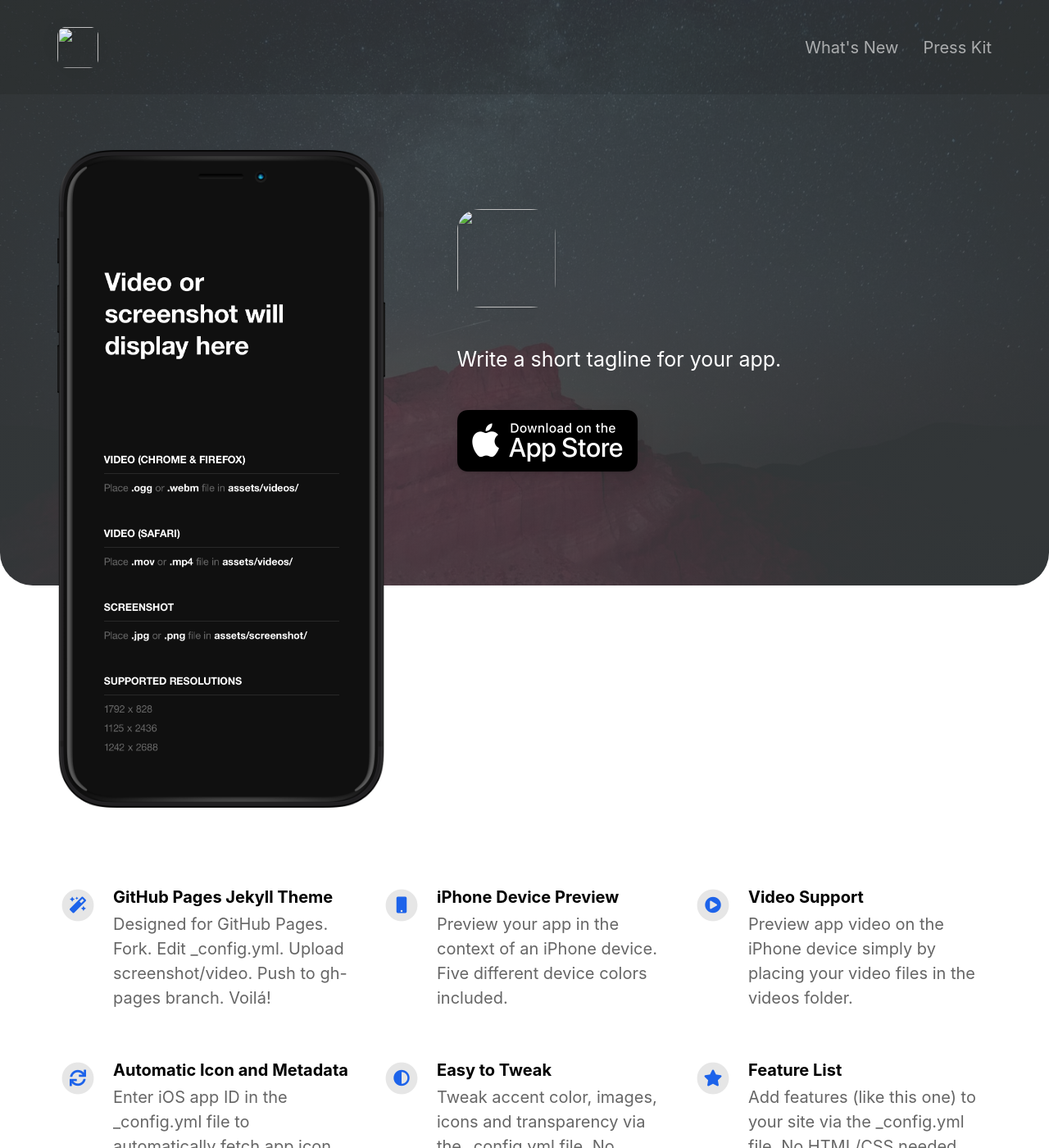
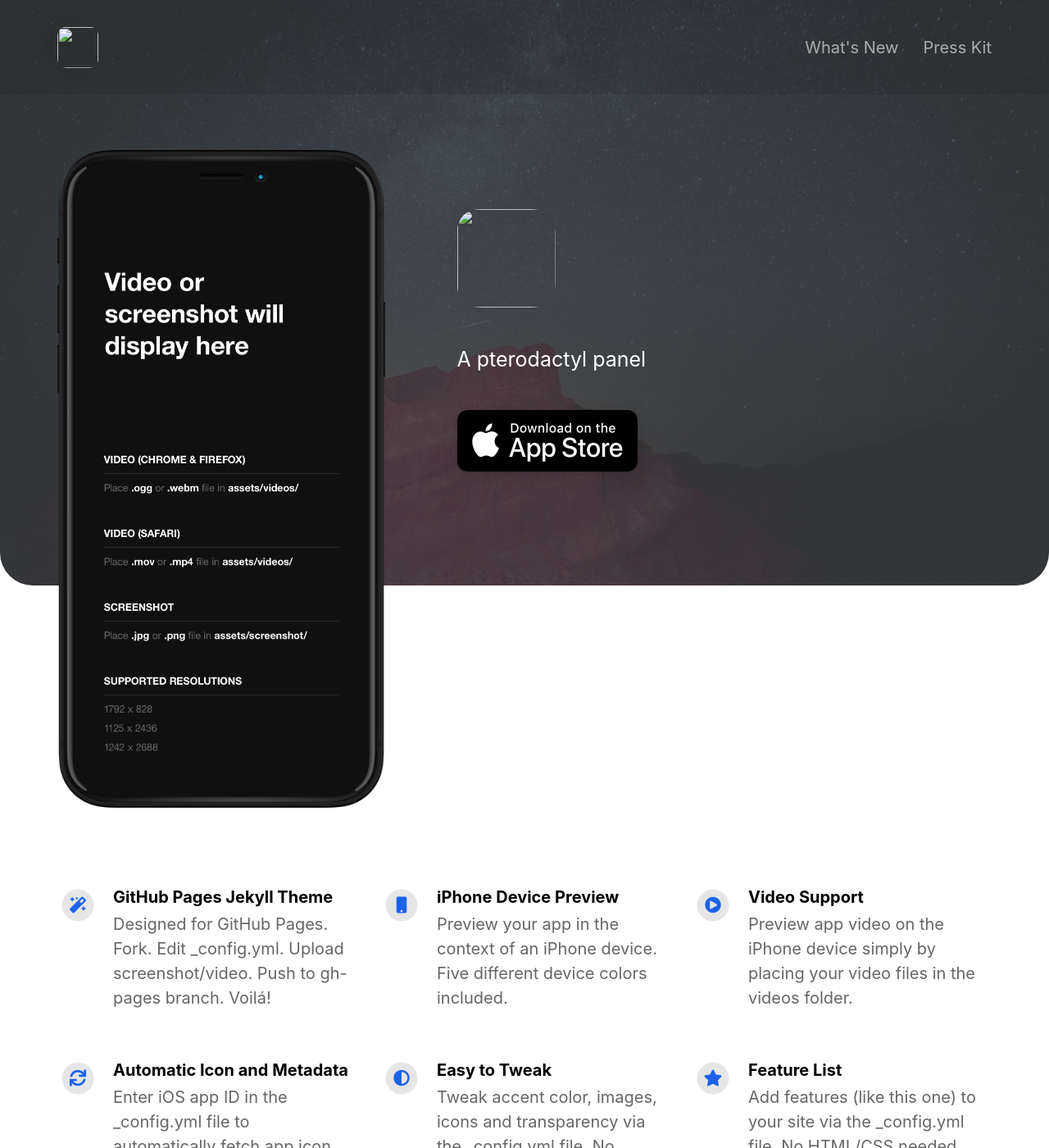
Before and after one commit to tgb20/dimoweb, a Jekyll site: the page built from index.html, in a window 1280 px wide and 1400 px high. Shown: the whole window at 82% size. Built offline with Jekyll 4.4.1, drawn with Linux system fonts in a browser that asks for light colours; nearby versions of some CDN libraries; some of the changed text lies outside the part shown.

Commit message:
Update _config.yml

```diff
--- a/_config.yml
+++ b/_config.yml
@@ -1,34 +1,34 @@
 #page title
-page_title                                :                                           # Automatically populates with app name if not set and if iOS app ID is set. Otherwise enter manually.
+page_title                                : Dimo                                           # Automatically populates with app name if not set and if iOS app ID is set. Otherwise enter manually.
 
 # App Info
 ios_app_id                                : 1572206108                                # Required. Enter iOS app ID to automatically populate name, price and icons (e.g. 718043190).
 ios_app_country                           : us                                        # Required outside USA. Enter 2 letter country code as in https://en.wikipedia.org/wiki/ISO_3166-1_alpha-2
 
-appstore_link                             :                                           # Automatically populates if not set and if iOS app ID is set. Otherwise enter manually.
+appstore_link                             : https://testflight.apple.com/join/ICRyMFP1                                          # Automatically populates if not set and if iOS app ID is set. Otherwise enter manually.
 playstore_link                            :                                           # Enter Google Play Store URL.
-presskit_download_link                    : https://emilbaehr.com                                          # Enter a link to downloadable file or (e.g. public Dropbox link to a .zip file).
+presskit_download_link                    : https://jacobbashista.com                                          # Enter a link to downloadable file or (e.g. public Dropbox link to a .zip file).
                                                                                       # Or upload your press kit file to assets and set path accordingly (e.g. "assets/your_press_kit.zip").
 
 app_icon                                  : # assets/appicon.png                      # Automatically populates if not set and if iOS app ID is set.  Otherwise enter path to icon file manually.
 app_name                                  :                                           # Automatically populates if not set and if iOS app ID is set.  Otherwise enter manually.
 app_price                                 :                                           # Automatically populates if not set and if iOS app ID is set.  Otherwise enter manually.
-app_description                           : Write a short tagline for your app.
+app_description                           : A pterodactyl panel
 
 enable_smart_app_banner                   : true                                      # Set to true to show a smart app banner at top of page on mobile devices.
 
 
 
 # Information About Yourself
-your_name                                 : Emil Baehr
-your_link                                 : https://emilbaehr.com
-your_city                                 : Copenhagen
-email_address                             : emil.baehr@gmail.com
+your_name                                 : Jacob Bashista
+your_link                                 : https://tgb.gg
+your_city                                 : Florence
+email_address                             : j@cob.email
 facebook_username                         :
-instagram_username                        : ebaehr
-twitter_username                          : ebaehr
-github_username                           : emilbaehr
-youtube_username                          :
+instagram_username                        :
+twitter_username                          : jacobbashista
+github_username                           : tgb20
+youtube_username                          : orangehaus
 
 
 
```
